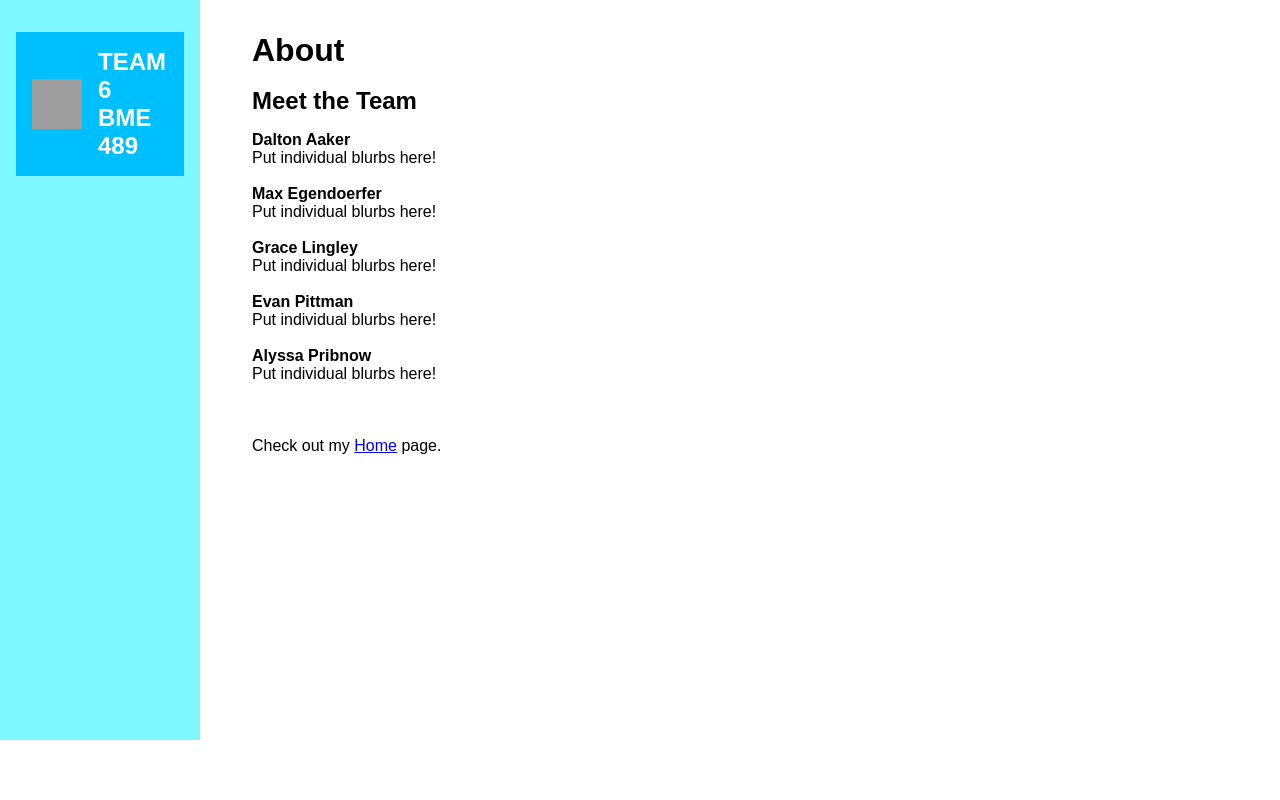
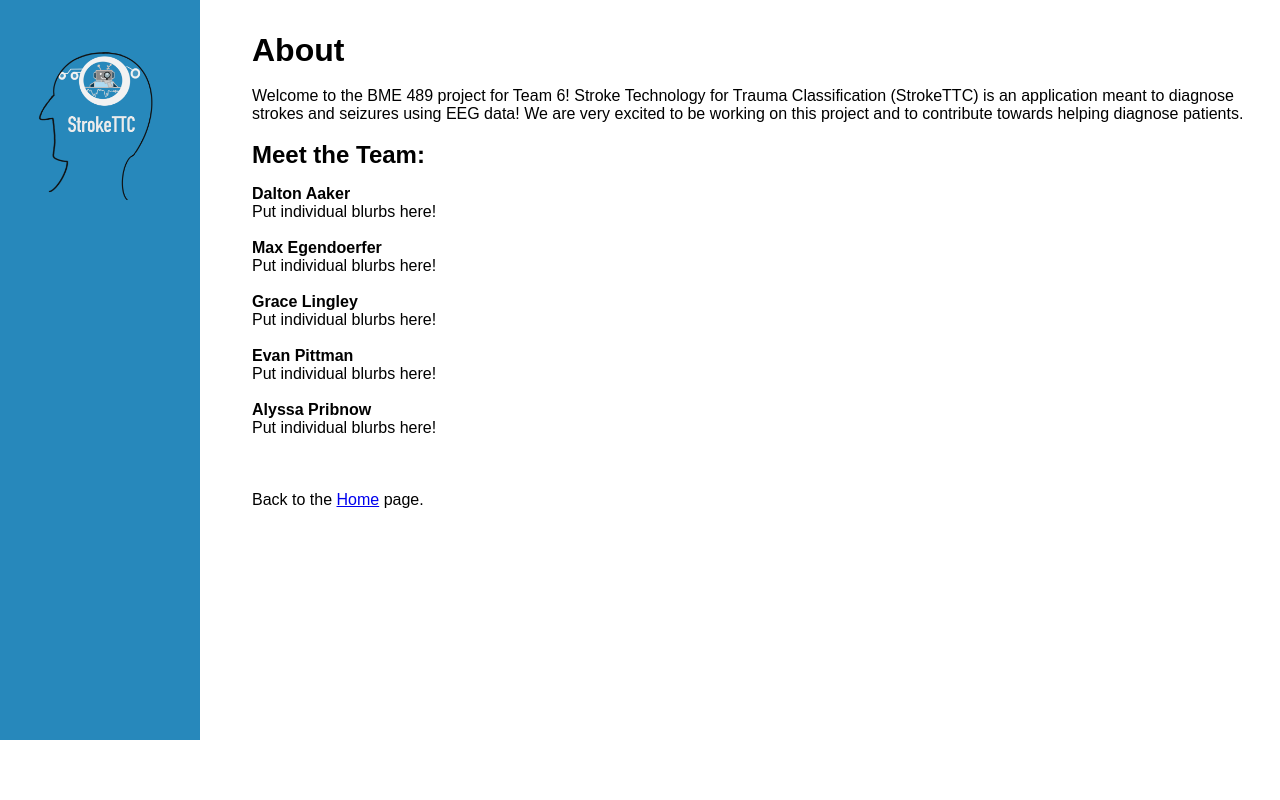
Before and after one commit to evanpitt28/Senior-Design-Code-NEW-1, a Django app: page /about/ in a window 1280 px wide. Shown: the part 60-860 px from the top of the page. Run offline with Django 5.2, Linux system fonts and the light colour scheme; parts of the project's set-up code (start-up, migrations or seed data) failed here and were passed over; grey boxes are pictures that could not be loaded.

Commit message:
ui update 3 or something, will be a 4th one tomorrow morning

```diff
--- a/myproject/myproject/settings.py
+++ b/myproject/myproject/settings.py
@@ -121,7 +121,7 @@ USE_TZ = True
 # https://docs.djangoproject.com/en/5.0/howto/static-files/
 
 STATIC_URL = 'static/'
-MEDIA_URL = '/media/'
+MEDIA_URL = 'media/'
 
 STATIC_ROOT = BASE_DIR / 'assets'
 MEDIA_ROOT = os.path.join(BASE_DIR, 'media')
--- a/myproject/myproject/views.py
+++ b/myproject/myproject/views.py
@@ -3,6 +3,7 @@ from django.contrib.auth.decorators import login_required
 from django.contrib.auth import update_session_auth_hash
 from django.contrib.auth.forms import PasswordChangeForm
 from .forms import UserUpdateForm
+
 
 @login_required
 def settings_view(request):
--- a/myproject/static/css/style.css
+++ b/myproject/static/css/style.css
@@ -40,7 +40,7 @@ nav a:hover {
 /* Sidebar styling */
 .sidebar {
     width: 200px;
-    background-color: #7DF9FF;
+    background-color: #2788bb;
     padding: 2rem 1rem;
     position: fixed;
     top: 60px; /* Set this to the height of the nav bar */
@@ -58,8 +58,10 @@ nav a:hover {
 }
 
 .sidebar a:hover {
-    background-color: #F0F0F0;
+    background-color: #3aa5de;
 }
+
+
 
 /* Main content */
 main {
@@ -88,7 +90,7 @@ h2 {
     display: flex;
     align-items: center;
     padding: 1rem;
-    background-color: #00BFFF; /* Use the background color from the image */
+    background-color: #2788bb; /* Use the background color from the image */
     color: white;
     font-size: 1.5rem;
     font-weight: bold;
@@ -135,7 +137,7 @@ h2 {
 
 .import-data-container form input[type="file"] {
     padding: 0.5rem;
-    border: 2px solid #00BFFF; /* Matches sidebar color */
+    border: 2px solid #2788bb; /* Matches sidebar color */
     border-radius: 4px;
     font-size: 1rem;
     cursor: pointer;
@@ -143,11 +145,11 @@ h2 {
 }
 
 .import-data-container form input[type="file"]:hover {
-    border-color: #007acc; /* Slightly darker border on hover */
+    border-color: #2478a5; /* Slightly darker border on hover */
 }
 
 .import-data-container .btn {
-    background-color: #00BFFF; /* Consistent with sidebar blue */
+    background-color: #2788bb; /* Consistent with sidebar blue */
     color: white;
     border: none;
     border-radius: 4px;
@@ -156,5 +158,5 @@ h2 {
 }
 
 .import-data-container .btn:hover {
-    background-color: #007acc; /* Darken on hover */
+    background-color: #2478a5; /* Darken on hover */
 }
--- a/myproject/templates/about.html
+++ b/myproject/templates/about.html
@@ -7,7 +7,9 @@
 {% block content %}
     <h1>About</h1>
     <br>
-    <p><h2>Meet the Team</h2></p>
+    <p>Welcome to the BME 489 project for Team 6! Stroke Technology for Trauma Classification (StrokeTTC) is an application meant to diagnose strokes and seizures using EEG data! We are very excited to be working on this project and to contribute towards helping diagnose patients.</p>
+    <br>
+    <p><h2>Meet the Team:</h2></p>
     <p><h4>Dalton Aaker</h4></p>
     <p>Put individual blurbs here!</p>
     <br>
@@ -27,5 +29,5 @@
     <br>
 
 
-    <p>Check out my <a href="/">Home</a> page.</p>
+    <p>Back to the <a href="/">Home</a> page.</p>
 {% endblock %}
--- a/myproject/templates/layout.html
+++ b/myproject/templates/layout.html
@@ -48,16 +48,16 @@
     <div class="sidebar">
           <!-- Logo -->
         <div class="page-title">
-            <img src="{% static 'media/strokettc.png' %}" alt="Team Logo" class="logo">
-            <span>TEAM 6 BME 489</span>
+            <img src="{% static 'images/strokettc2.png' %}" alt="Team Logo" class="logo" style="width:100%; max-width:200px; height:100%; max-height:400px">
+            <!--span>TEAM 6 BME 489</span-->
         </div>
 
         {% if user.is_authenticated %}
-            <a href="#">Calibrate</a>
+            <h2><a href="#">Calibrate</a>
             <a href="{% url 'import_data_upload' %}">Import Data</a>
             <a href="#">Export Data</a>
             <a href="#">New Patient</a>
-            <a href="{% url 'settings' %}">Settings</a>
+            <a href="{% url 'settings' %}">Settings</a></h2>
         {% endif %}
     </div>
 
--- a/myproject/templates/settings.html
+++ b/myproject/templates/settings.html
@@ -6,11 +6,12 @@
 
 {% block content %}
     <h1>User Settings</h1>
-
+    <br>
     <h2>Update Profile Information</h2>
     <form method="POST">
         {% csrf_token %}
         {{ user_form.as_p }}
+        <br>
         <button type="submit" class="btn btn-primary">Update Profile</button>
     </form>
 
@@ -20,6 +21,7 @@
     <form method="POST">
         {% csrf_token %}
         {{ password_form.as_p }}
+        <br>
         <button type="submit" class="btn btn-danger">Change Password</button>
     </form>
 {% endblock %}
```
Also changed, not shown: myproject/static/images/strokettc2.png (added).
